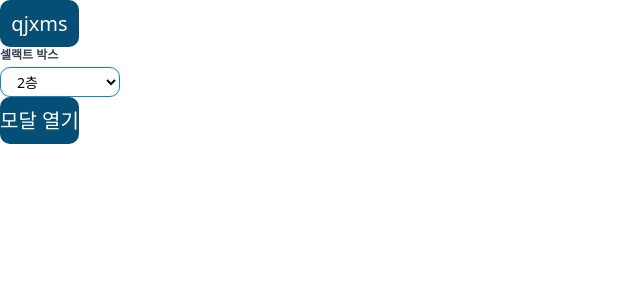
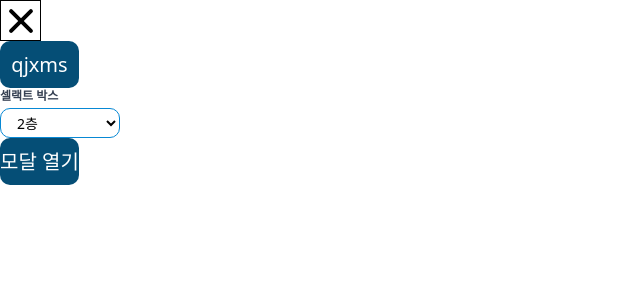
Before and after one commit to chdals2995/ABCD, a React (Vite) app: page / in a window 1280 px wide. Shown: the top 300 px of the page, without its empty margins (0-640 px from the left). Built offline with nearby package versions, Linux system fonts and the light colour scheme; a web font is replaced by a local one.

Commit message:
닫기버튼 입니다

```diff
--- /dev/null
+++ b/src/assets/CloseButton.jsx
@@ -0,0 +1,29 @@
+export default function CloseButton({ onClick }) {
+  return (
+    <button
+      type="button"
+      onClick={onClick}
+      className="relative w-[41px] h-[41px] flex items-center justify-center border-[1px]"
+    >
+      {/* 대각선 / */}
+      <div
+        className="
+          absolute
+          w-[32px] h-[4px]
+          bg-black rounded-lg
+          rotate-45
+        "
+      />
+
+      {/* 대각선 \ */}
+      <div
+        className="
+          absolute
+          w-[32px] h-[4px]
+          bg-black rounded-lg
+          -rotate-45
+        "
+      />
+    </button>
+  );
+}
--- a/src/pages/AseetEx.jsx
+++ b/src/pages/AseetEx.jsx
@@ -3,6 +3,7 @@ import { useState } from "react";
 import Button from "../assets/Button";
 import Select from "../assets/Select";
 import Modal from "../assets/Modal";
+import CloseButton from "../assets/CloseButton";
 
 const onClick = () => {
   alert("버튼 클릭됨");
@@ -20,6 +21,7 @@ export default function AssetEx() {
 
   return (
     <>
+      <CloseButton />
       <Button onClick={onClick}>qjxms</Button>
 
       <Select
```
